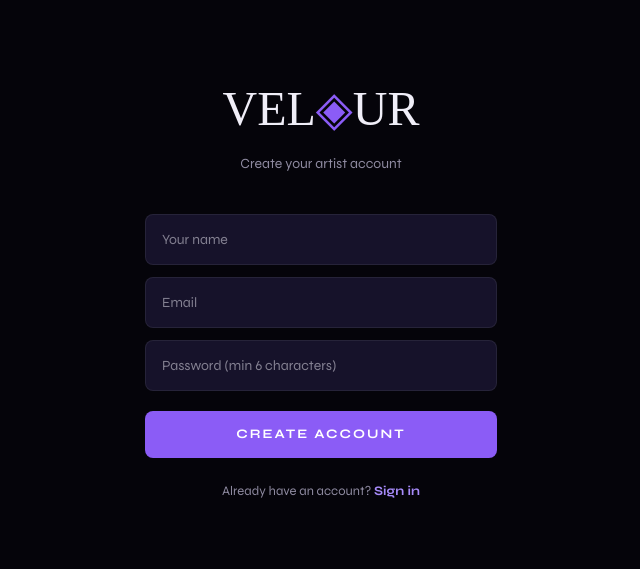
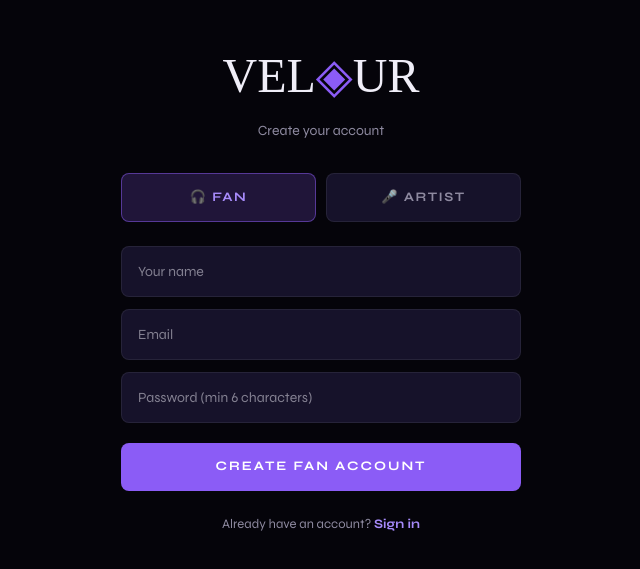
Before and after one commit to YGNDOOBY/velour, a Next.js app: page /signup in a window 1280 px wide. Shown: the part 113-682 px from the top of the page, without its empty margins (319-959 px from the left). Built offline with nearby package versions, Linux system fonts and the light colour scheme; no server answers; a web font is replaced by a local one.

Commit message:
fan names + role selector

```diff
--- a/app/(auth)/signup/page.tsx
+++ b/app/(auth)/signup/page.tsx
@@ -7,6 +7,7 @@ export default function SignupPage() {
   const [email, setEmail] = useState('')
   const [password, setPassword] = useState('')
   const [name, setName] = useState('')
+  const [role, setRole] = useState<'artist'|'fan'>('fan')
   const [error, setError] = useState('')
   const [loading, setLoading] = useState(false)
   const router = useRouter()
@@ -18,43 +19,45 @@ export default function SignupPage() {
     const { error } = await supabase.auth.signUp({
       email,
       password,
-      options: { data: { full_name: name } }
+      options: { data: { full_name: name, role } }
     })
     if (error) { setError(error.message); setLoading(false); return }
-    router.push('/onboarding')
+    if (role === 'artist') {
+      router.push('/onboarding')
+    } else {
+      router.push('/')
+    }
   }
 
+  const inp: React.CSSProperties = { background:'#16122A', border:'1px solid rgba(255,255,255,0.07)', color:'#F0EEF8', padding:'14px 16px', borderRadius:8, fontSize:14, fontFamily:'Syne, sans-serif', outline:'none', width:'100%' }
+
   return (
-    <div style={{ minHeight:'100vh', background:'#05040A', display:'flex', alignItems:'center', justifyContent:'center', fontFamily:'Syne, sans-serif' }}>
-      <div style={{ width:'100%', maxWidth:400, padding:'0 24px' }}>
+    <div style={{ minHeight:'100vh', background:'#05040A', display:'flex', alignItems:'center', justifyContent:'center', fontFamily:'Syne, sans-serif', padding:'0 20px' }}>
+      <div style={{ width:'100%', maxWidth:400 }}>
         <h1 style={{ fontFamily:'Cormorant Garant, serif', fontSize:48, fontWeight:300, color:'#F0EEF8', textAlign:'center', marginBottom:8 }}>
           VEL<span style={{color:'#8B5CF6'}}>◈</span>UR
         </h1>
-        <p style={{ color:'#8E8AA0', textAlign:'center', marginBottom:40, fontSize:14 }}>Create your artist account</p>
+        <p style={{ color:'#8E8AA0', textAlign:'center', marginBottom:32, fontSize:14 }}>Create your account</p>
+
+        {/* ROLE SELECTOR */}
+        <div style={{ display:'grid', gridTemplateColumns:'1fr 1fr', gap:10, marginBottom:24 }}>
+          {(['fan','artist'] as const).map(r => (
+            <button key={r} onClick={() => setRole(r)}
+              style={{ background: role===r ? 'rgba(139,92,246,0.2)' : '#16122A', border: role===r ? '1px solid rgba(139,92,246,0.5)' : '1px solid rgba(255,255,255,0.07)', color: role===r ? '#A78BFA' : '#8E8AA0', padding:'14px', borderRadius:8, fontFamily:'Syne, sans-serif', fontSize:13, fontWeight:700, letterSpacing:1.5, textTransform:'uppercase', cursor:'pointer' }}>
+              {r === 'fan' ? '🎧 Fan' : '🎤 Artist'}
+            </button>
+          ))}
+        </div>
 
         {error && <p style={{ color:'#EF4444', fontSize:13, marginBottom:16, textAlign:'center' }}>{error}</p>}
 
         <div style={{ display:'flex', flexDirection:'column', gap:12 }}>
-          <input
-            type="text" placeholder="Your name" value={name}
-            onChange={e => setName(e.target.value)}
-            style={{ background:'#16122A', border:'1px solid rgba(255,255,255,0.07)', color:'#F0EEF8', padding:'14px 16px', borderRadius:8, fontSize:14, fontFamily:'Syne, sans-serif', outline:'none' }}
-          />
-          <input
-            type="email" placeholder="Email" value={email}
-            onChange={e => setEmail(e.target.value)}
-            style={{ background:'#16122A', border:'1px solid rgba(255,255,255,0.07)', color:'#F0EEF8', padding:'14px 16px', borderRadius:8, fontSize:14, fontFamily:'Syne, sans-serif', outline:'none' }}
-          />
-          <input
-            type="password" placeholder="Password (min 6 characters)" value={password}
-            onChange={e => setPassword(e.target.value)}
-            style={{ background:'#16122A', border:'1px solid rgba(255,255,255,0.07)', color:'#F0EEF8', padding:'14px 16px', borderRadius:8, fontSize:14, fontFamily:'Syne, sans-serif', outline:'none' }}
-          />
-          <button
-            onClick={handleSignup} disabled={loading}
-            style={{ background:'#8B5CF6', color:'#fff', border:'none', padding:'14px', borderRadius:8, fontSize:13, fontWeight:700, letterSpacing:2, textTransform:'uppercase', cursor:'pointer', marginTop:8 }}
-          >
-            {loading ? 'Creating account...' : 'Create Account'}
+          <input type="text" placeholder={role === 'artist' ? 'Artist name' : 'Your name'} value={name} onChange={e => setName(e.target.value)} style={inp} />
+          <input type="email" placeholder="Email" value={email} onChange={e => setEmail(e.target.value)} style={inp} />
+          <input type="password" placeholder="Password (min 6 characters)" value={password} onChange={e => setPassword(e.target.value)} style={inp} />
+          <button onClick={handleSignup} disabled={loading}
+            style={{ background:'#8B5CF6', color:'#fff', border:'none', padding:'14px', borderRadius:8, fontSize:13, fontWeight:700, letterSpacing:2, textTransform:'uppercase', cursor:'pointer', marginTop:8 }}>
+            {loading ? 'Creating account...' : role === 'artist' ? 'Create Artist Account' : 'Create Fan Account'}
           </button>
         </div>
 
--- a/app/artist/[slug]/GiftButtons.tsx
+++ b/app/artist/[slug]/GiftButtons.tsx
@@ -1,22 +1,43 @@
 'use client'
+import { useState } from 'react'
+import { createClient } from '@/lib/supabase/client'
 
 export default function GiftButtons({ giftTypes, artistId }: { giftTypes: any[], artistId: string }) {
+  const [fanName, setFanName] = useState('')
+  const [sending, setSending] = useState(false)
+  const supabase = createClient()
+
   async function sendGift(giftTypeId: string) {
+    setSending(true)
+    const { data: { user } } = await supabase.auth.getUser()
+    let displayName = fanName.trim() || 'Anonymous'
+    if (user) {
+      const { data: profile } = await supabase.from('profiles').select('full_name').eq('id', user.id).single()
+      if (profile?.full_name) displayName = profile.full_name
+    }
     const res = await fetch('/api/stripe/checkout', {
       method: 'POST',
       headers: { 'Content-Type': 'application/json' },
-      body: JSON.stringify({ giftTypeId, artistId, fanName: 'Anonymous' }),
+      body: JSON.stringify({ giftTypeId, artistId, fanName: displayName }),
     })
     const { url, error } = await res.json()
-    if (error) { alert(error); return }
+    if (error) { alert(error); setSending(false); return }
     window.location.href = url
   }
 
   return (
+    <div>
+      <input
+        type="text"
+        placeholder="Your name (optional)"
+        value={fanName}
+        onChange={e => setFanName(e.target.value)}
+        style={{ width:'100%', background:'#16122A', border:'1px solid rgba(255,255,255,0.07)', color:'#F0EEF8', padding:'12px 14px', borderRadius:8, fontSize:13, fontFamily:'Syne, sans-serif', outline:'none', marginBottom:12 }}
+      />
       <div style={{ display:'grid', gridTemplateColumns:'repeat(3, 1fr)', gap:8 }}>
         {giftTypes?.map(g => (
-        <button key={g.id} onClick={() => sendGift(g.id)}
-          style={{ background:'#16122A', border:'1px solid rgba(255,255,255,0.07)', borderRadius:10, padding:'14px 8px', textAlign:'center', cursor:'pointer', WebkitTapHighlightColor:'transparent', transition:'transform 0.1s' }}
+          <button key={g.id} onClick={() => sendGift(g.id)} disabled={sending}
+            style={{ background:'#16122A', border:'1px solid rgba(255,255,255,0.07)', borderRadius:10, padding:'14px 8px', textAlign:'center', cursor:'pointer', WebkitTapHighlightColor:'transparent', opacity: sending ? 0.6 : 1 }}
             onTouchStart={e => (e.currentTarget.style.transform='scale(0.96)')}
             onTouchEnd={e => (e.currentTarget.style.transform='scale(1)')}>
             <div style={{ fontSize:28, marginBottom:6 }}>{g.emoji}</div>
@@ -25,5 +46,6 @@ export default function GiftButtons({ giftTypes, artistId }: { giftTypes: any[],
           </button>
         ))}
       </div>
+    </div>
   )
 }
```
Lines whose indentation alone changed are shown as unchanged.
